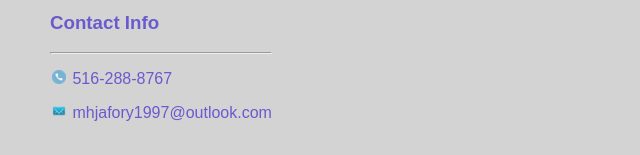
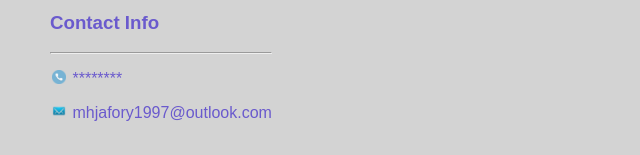
Before and after one commit to jaffery97/protfolioe, a plain HTML site: page contact1.html in a window 1280 px wide. Shown: the part 889-1044 px from the top of the page, 0-640 px from the left. Drawn offline with Linux system fonts and the light colour scheme.

Commit message:
Update contact1.html

```diff
--- a/contact1.html
+++ b/contact1.html
@@ -185,7 +185,7 @@
         <div style="padding: 10px; float: left;border-radius: 33px;">
             <h3>Contact Info</h3>
             <hr>
-            <p> <img src="img/phoneicon.png" alt="" class="c1"> <a href="tel:516-2888-8767" style="color:slateblue">516-288-8767</a></p>
+            <p> <img src="img/phoneicon.png" alt="" class="c1"> <a href="tel:516-2888-8767" style="color:slateblue">********</a></p>
             <p><img src="img/messageicon.png" alt="" class="c1"> <a href="mailto:mhjafory1997@outlook.com" style="color:slateblue">mhjafory1997@outlook.com</a></p>
         </div>
         <div style="padding: 10px; float: right; border-radius: 33px;">
```
